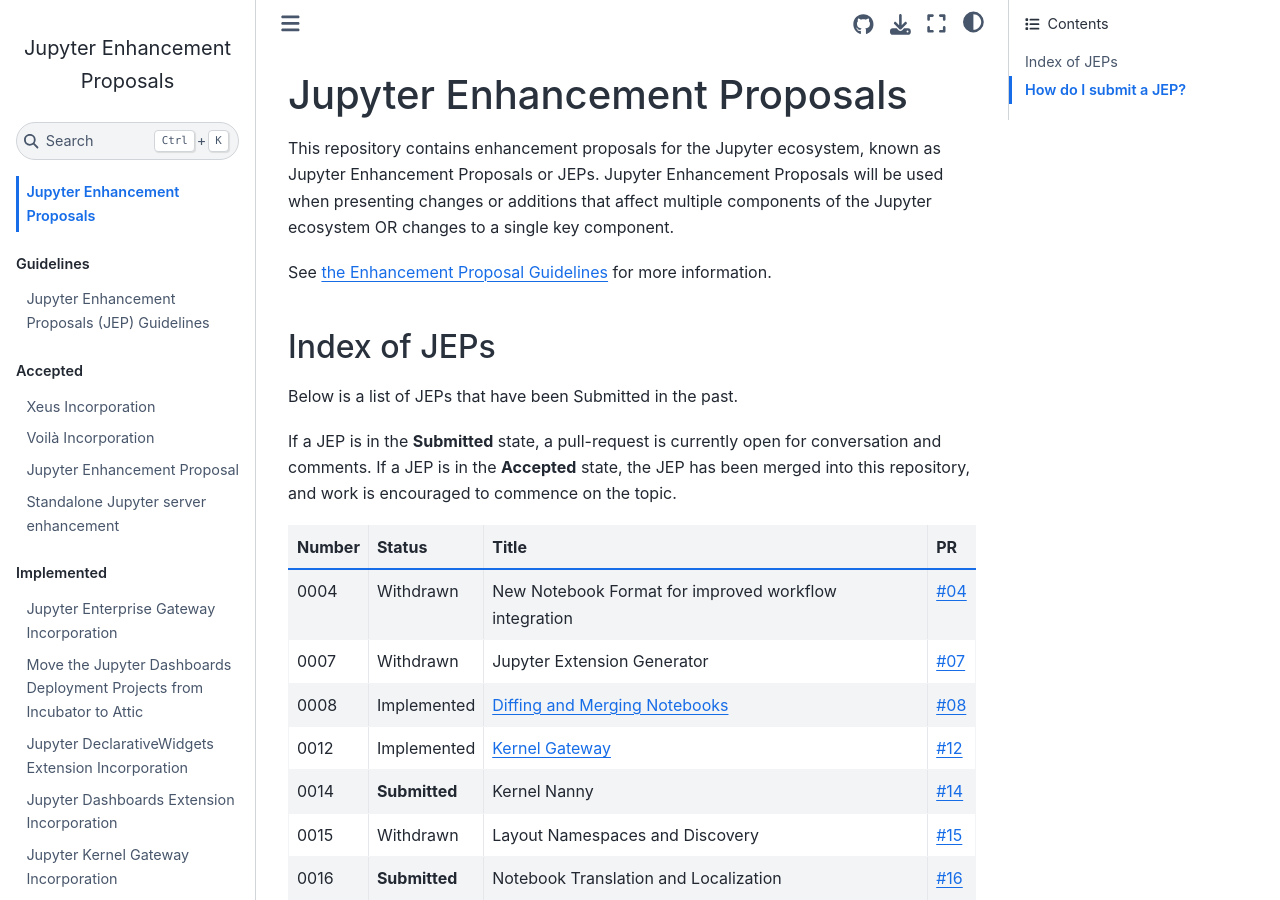
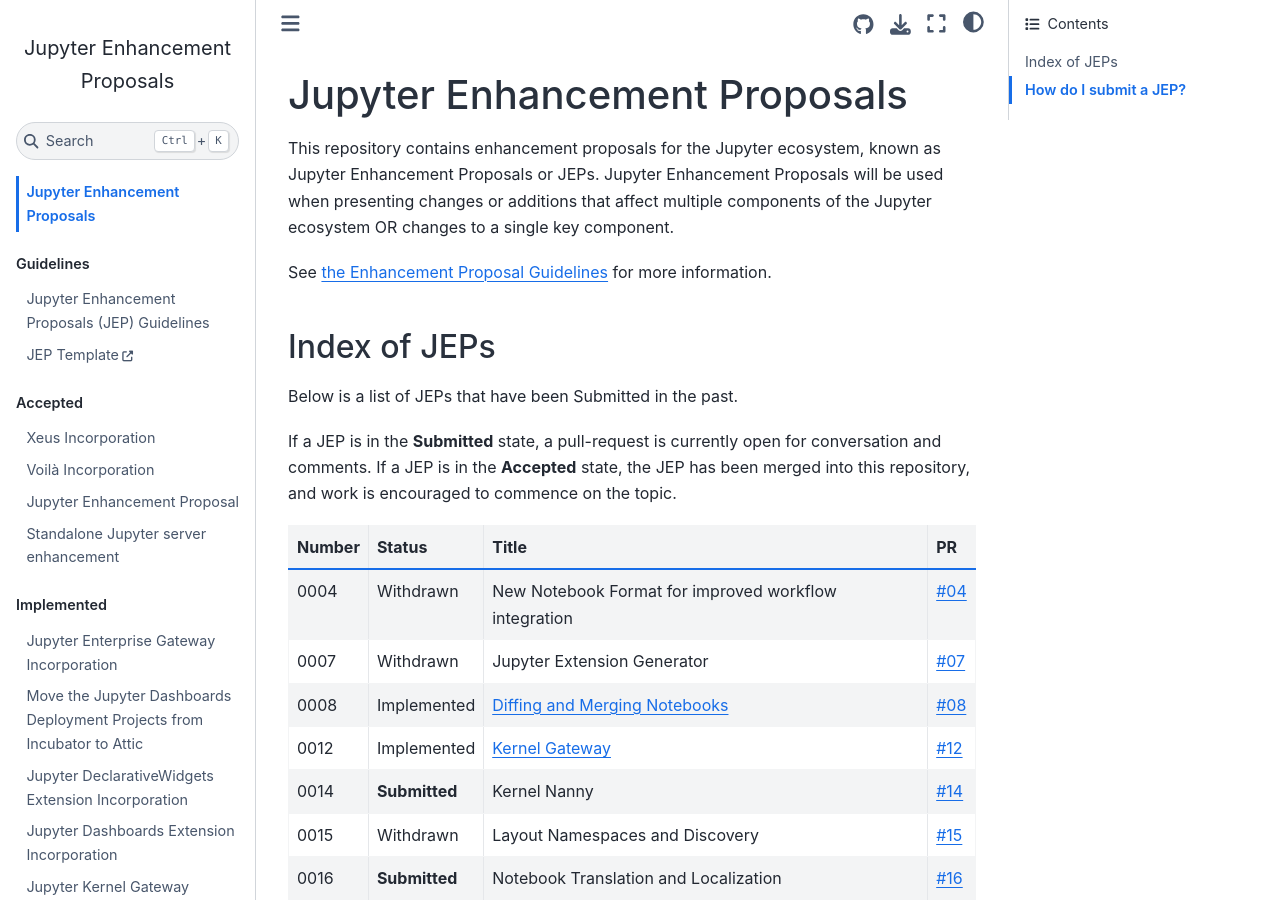
Before and after one commit to jupyter/enhancement-proposals, a Jupyter Book: the page built from README.md, in a window 1280 px wide and 900 px high. Built offline with Jupyter Book 1.0.4 settings and Sphinx 7.4.7 and the Sphinx Book theme 1.1.4, drawn with Linux system fonts in a browser that asks for light colours.

Commit message:
Update _toc.yml

```diff
--- a/_toc.yml
+++ b/_toc.yml
@@ -3,6 +3,8 @@
 - part: Guidelines
   chapters:
   - file: jupyter-enhancement-proposal-guidelines/jupyter-enhancement-proposal-guidelines
+  - url: https://github.com/jupyter/enhancement-proposals/blob/master/jupyter-enhancement-proposal-guidelines/JEP-TEMPLATE.md
+    title: JEP Template
 
 - part: Accepted
   chapters:
```
